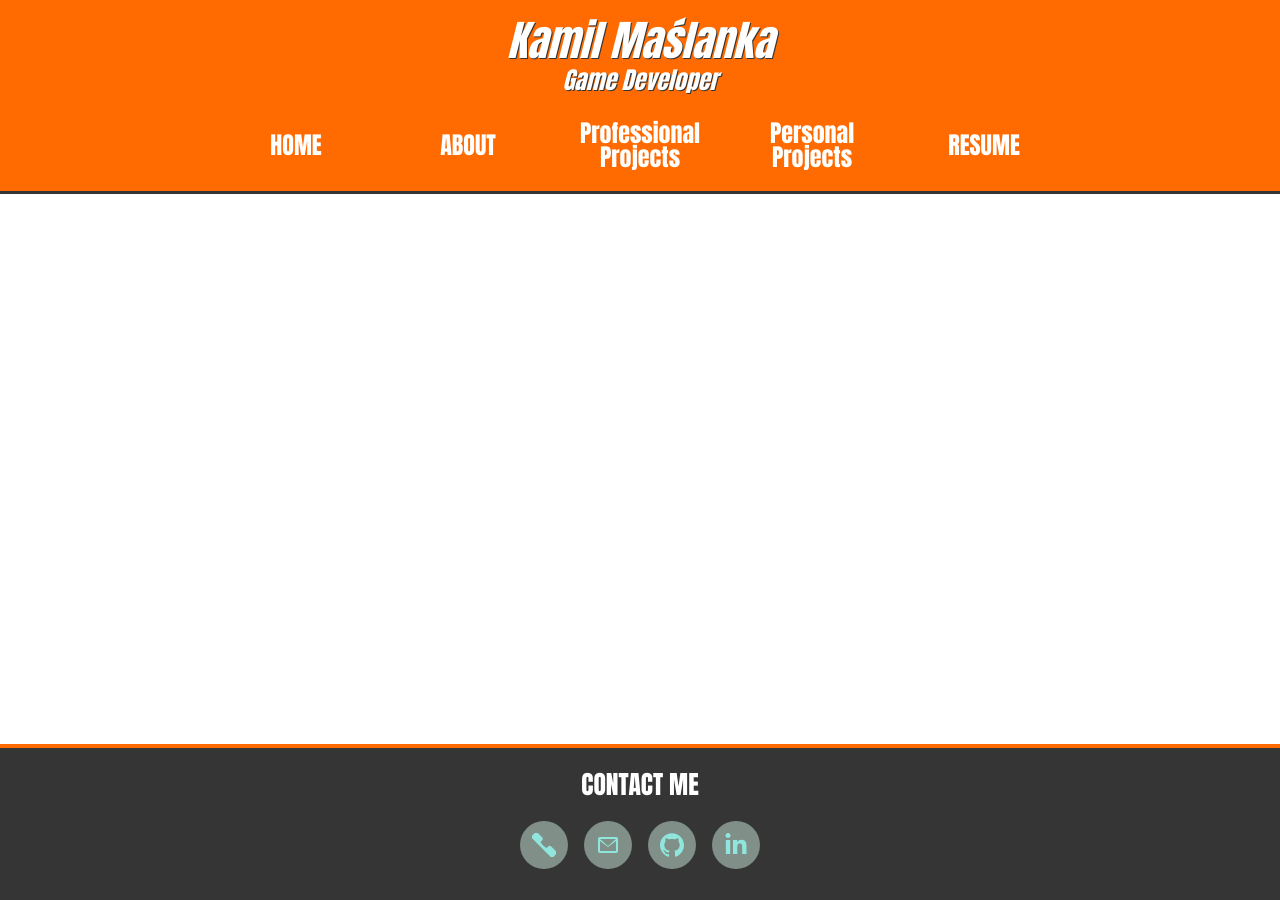
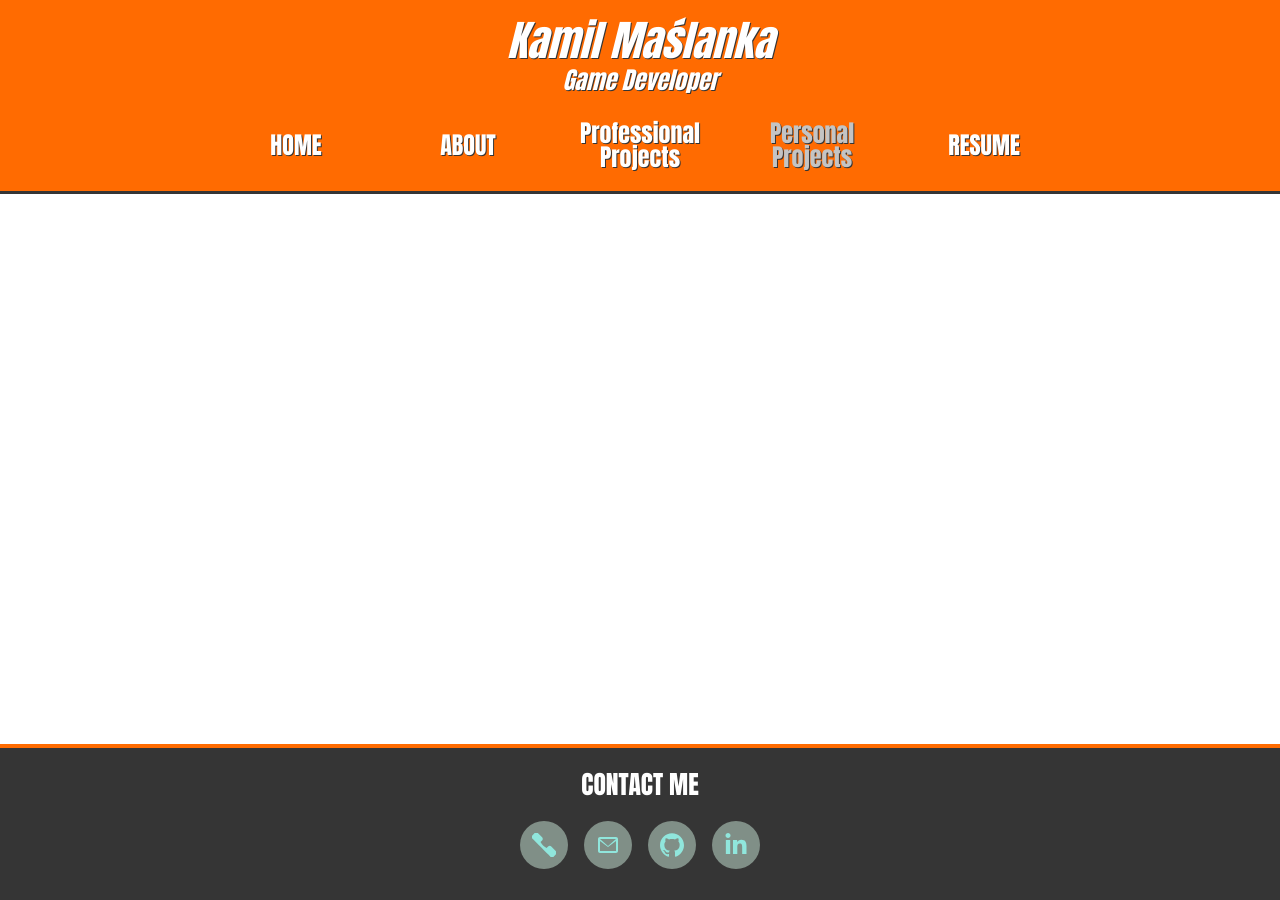
Before and after one commit to juna8001/juna8001.github.io, a Jekyll site: the page built from pages/personal.md, in a window 1280 px wide. Built offline with Jekyll 4.4.1, drawn with Linux system fonts in a browser that asks for light colours.

Commit message:
style improvements

```diff
--- a/assets/header.css
+++ b/assets/header.css
@@ -55,6 +55,8 @@ nav.site-nav a {
 
     text-decoration: none;
     text-align: center;
+    text-shadow: 1px 1px var(--content-color);
+
     align-items: center;
     justify-content: center;
     line-height: 1;
@@ -72,5 +74,5 @@ nav.site-nav a.active {
     width: 120px; */
     /* background: var(--content-color-hover); */
     /* border-color: var(--content-color); */
-    color: var(--header-text-hover);
+    color: var(--main-color-hover);
 }
```
Also changed, not shown: pages/personal.md (+1 -1 lines), Gemfile.lock (added).
